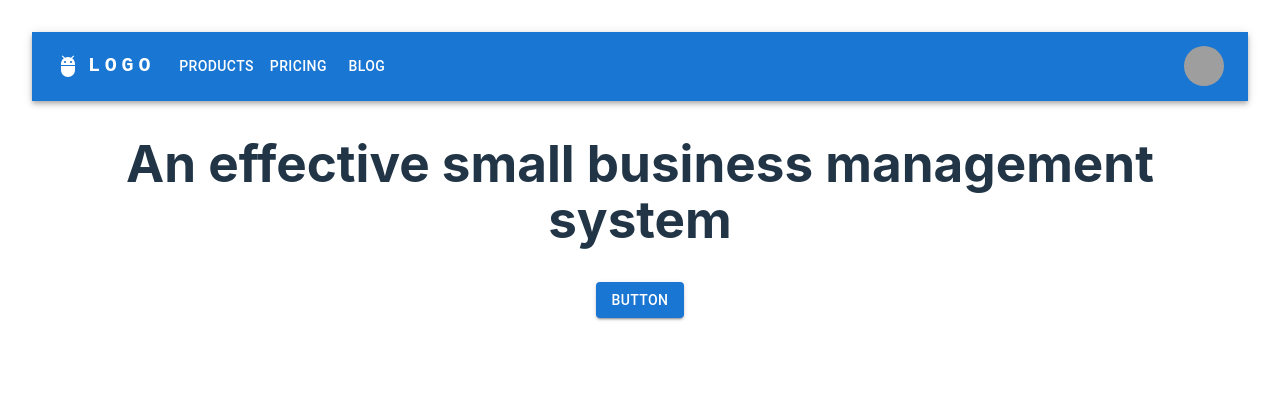
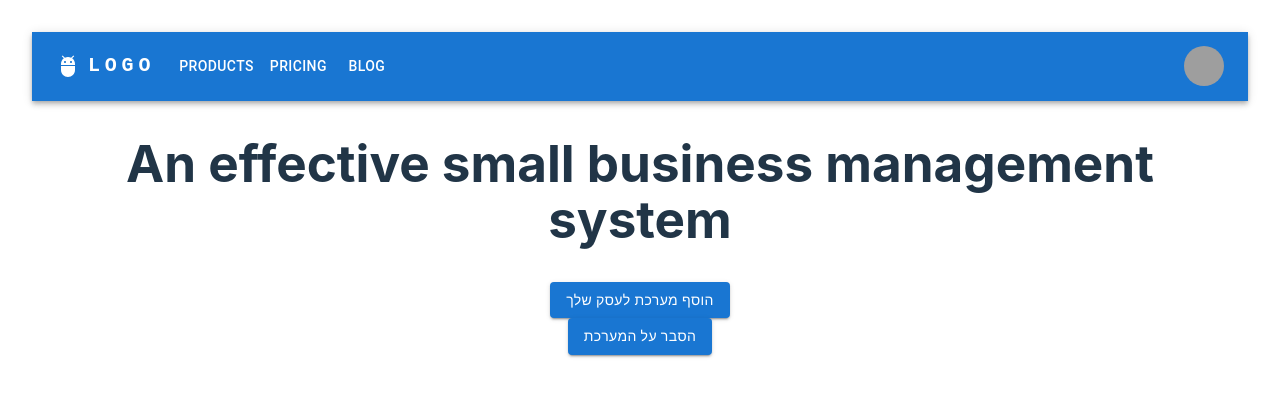
Before and after one commit to Shifra-fraiman/smallBusinessManagementSystem, a React (Vite) app: page / in a window 1280 px wide. Shown: the top 396 px of the page. Built offline with nearby package versions, Linux system fonts and the light colour scheme; grey boxes are pictures that could not be loaded.

Commit message:
fix homePage and buttonComponent

```diff
--- /dev/null
+++ b/src/components/Button/Button.component.css
@@ -0,0 +1,4 @@
+#buttonComponent{
+    color: blueviolet;
+    padding: 3px;
+}
--- a/src/components/Button/button.component.tsx
+++ b/src/components/Button/button.component.tsx
@@ -1,8 +1,9 @@
 import React from "react";
 import Button from '@mui/material/Button'
 
-export const ButtonComponent  = () => {
+
+export const ButtonComponent:React.FC<{text:string, onClick:any}>  = ({text="button", onClick}) => {
     return (
-        <Button variant="contained">Button</Button>
+        <Button id="buttonComponent" variant="contained" onClick={onClick}>{text}</Button>
     )
 }
--- /dev/null
+++ b/src/pages/HomePage/HomePage.page.css
@@ -0,0 +1,6 @@
+#buttonsContainer{
+    display: flex;
+    flex-direction: column;
+    justify-content: center;
+    align-items: center;
+}
--- a/src/pages/HomePage/HomePage.page.tsx
+++ b/src/pages/HomePage/HomePage.page.tsx
@@ -1,11 +1,24 @@
-import React from "react";
-import { ButtonComponent } from "../../components/Button/button.component";
+import React, { useState } from "react";
+import { ButtonComponent } from "../../components/Button/Button.component";
+// import  AlertComponent  from "../../components/Alert/Alert.component";
+import { showAlert } from '../../utils/alertUtils';
+import { Alert, AlertTitle, Collapse } from "@mui/material";
+import "./HomePage.page.css";
 
-export const Home = ()=>{
+export const Home = () => {
+
     return (
         <>
-        <h1>An effective small business management system</h1>
-        <ButtonComponent></ButtonComponent>
+            <h1>An effective small business management system</h1>
+            <div id="buttonsContainer">
+                <ButtonComponent text="הוסף מערכת לעסק שלך" onClick={() => {
+                    showAlert("הודעת מערכת", "המערכת בפיתוח, אנא המתינו...", "info");
+                }}>
+                </ButtonComponent>
+                <ButtonComponent text="הסבר על המערכת" onClick={() => {
+                    showAlert("הודעת מערכת", "המערכת בפיתוח, אנא המתינו...", "info");
+                }}></ButtonComponent>
+            </div>
         </>
-    )
+    );
 }
```
